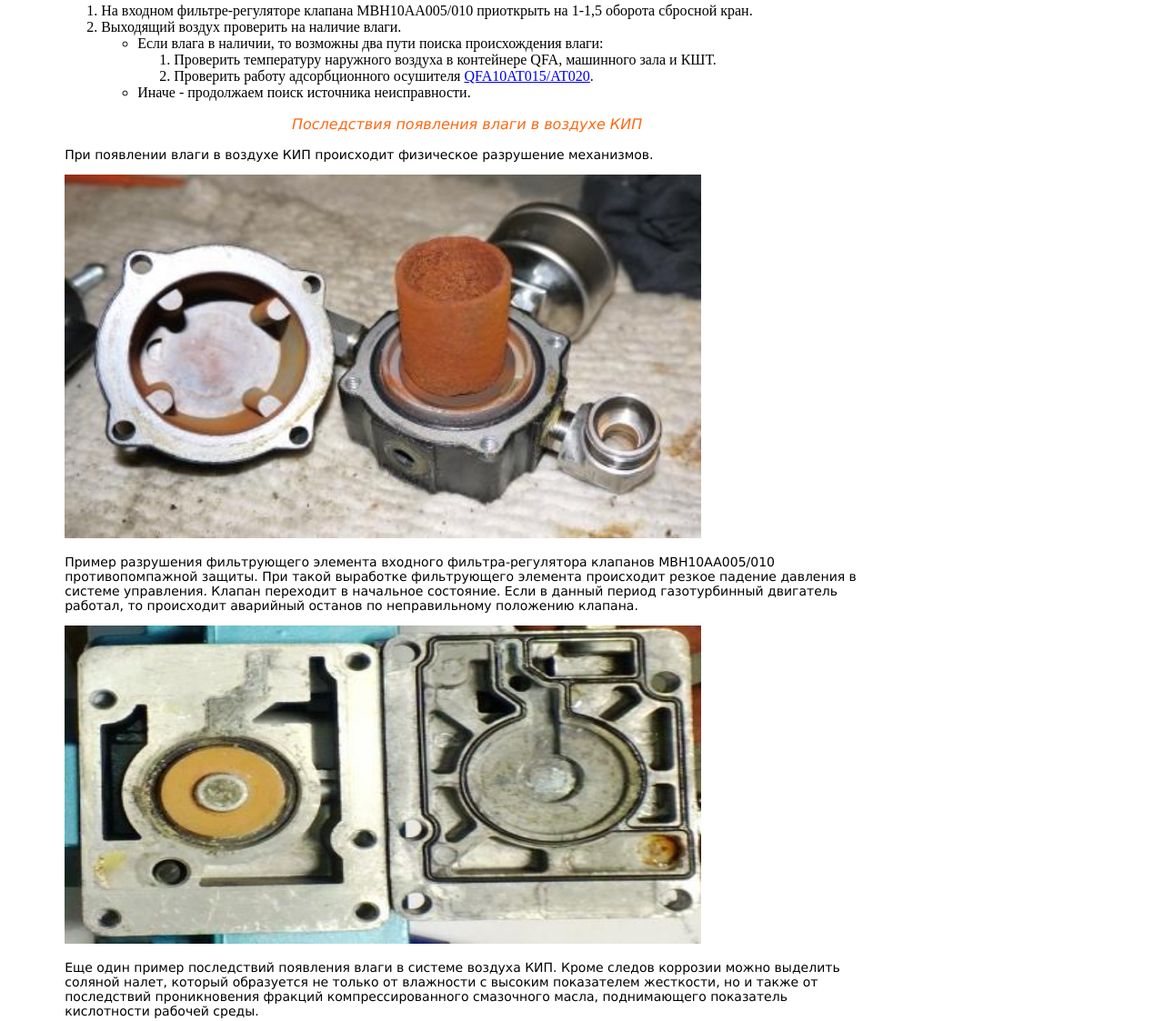
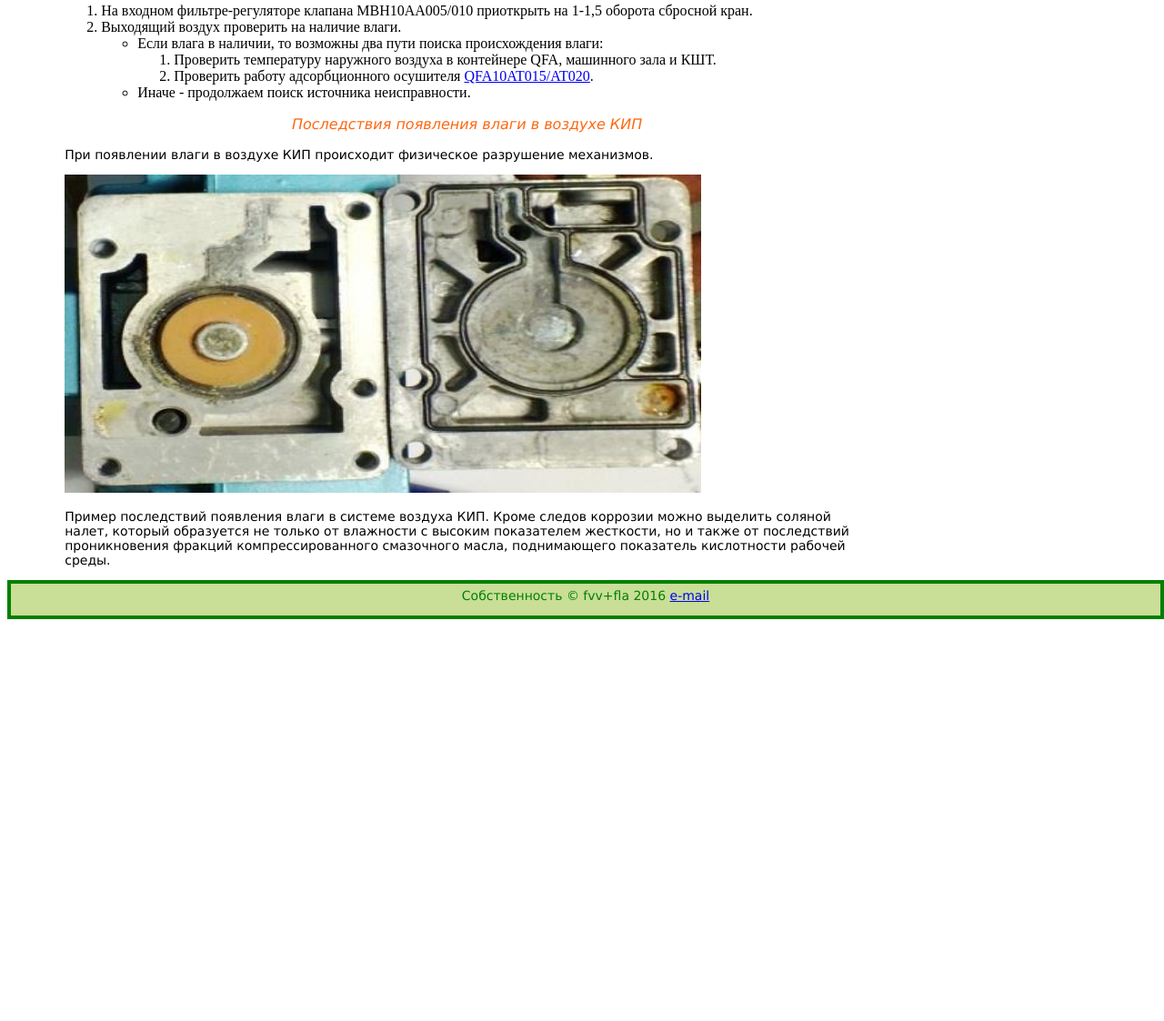
Before and after one commit to fvvfla/fvvfla.github.io, a plain HTML site: page qfa/qfa-alarm.html in a window 1280 px wide. Shown: the part 876-1999 px from the top of the page at 91% size. After the commit the page ends 1565 px from the top, so only its background shows below. Drawn offline with Linux system fonts and the light colour scheme.

Commit message:
20160812-2212
Удаление текста и картинки 03

```diff
--- a/qfa/qfa-alarm.html
+++ b/qfa/qfa-alarm.html
@@ -58,14 +58,8 @@
 			</ol>
 			<h3>Последствия появления влаги в воздухе КИП</h3>
 			<p>При появлении влаги в воздухе КИП происходит физическое разрушение механизмов.</p>
-			<img alt="Фильтрующий элемент фильтра-регулятора" src="image/qfa-alarm-03.jpg" height="400" width="700">
-			<p>Пример разрушения фильтрующего элемента входного фильтра-регулятора
-			клапанов MBH10AA005/010 противопомпажной защиты. При такой выработке
-			фильтрующего элемента происходит резкое падение давления в системе управления. Клапан
-			переходит в начальное состояние. Если в данный период газотурбинный двигатель
-			работал, то происходит аварийный останов по неправильному положению клапана.</p>
 			<img alt="состояние лабиринтов перепескного клапана" src="image/qfa-alarm-04.jpg" height="350" width="700">
-			<p>Еще один пример последствий появления влаги в системе воздуха КИП. Кроме следов коррозии можно выделить
+			<p>Пример последствий появления влаги в системе воздуха КИП. Кроме следов коррозии можно выделить
 			соляной налет, который образуется не только от влажности с высоким показателем жесткости, но и также от
 			последствий проникновения фракций компрессированного смазочного масла, поднимающего показатель
 			кислотности рабочей среды.</p>
```
